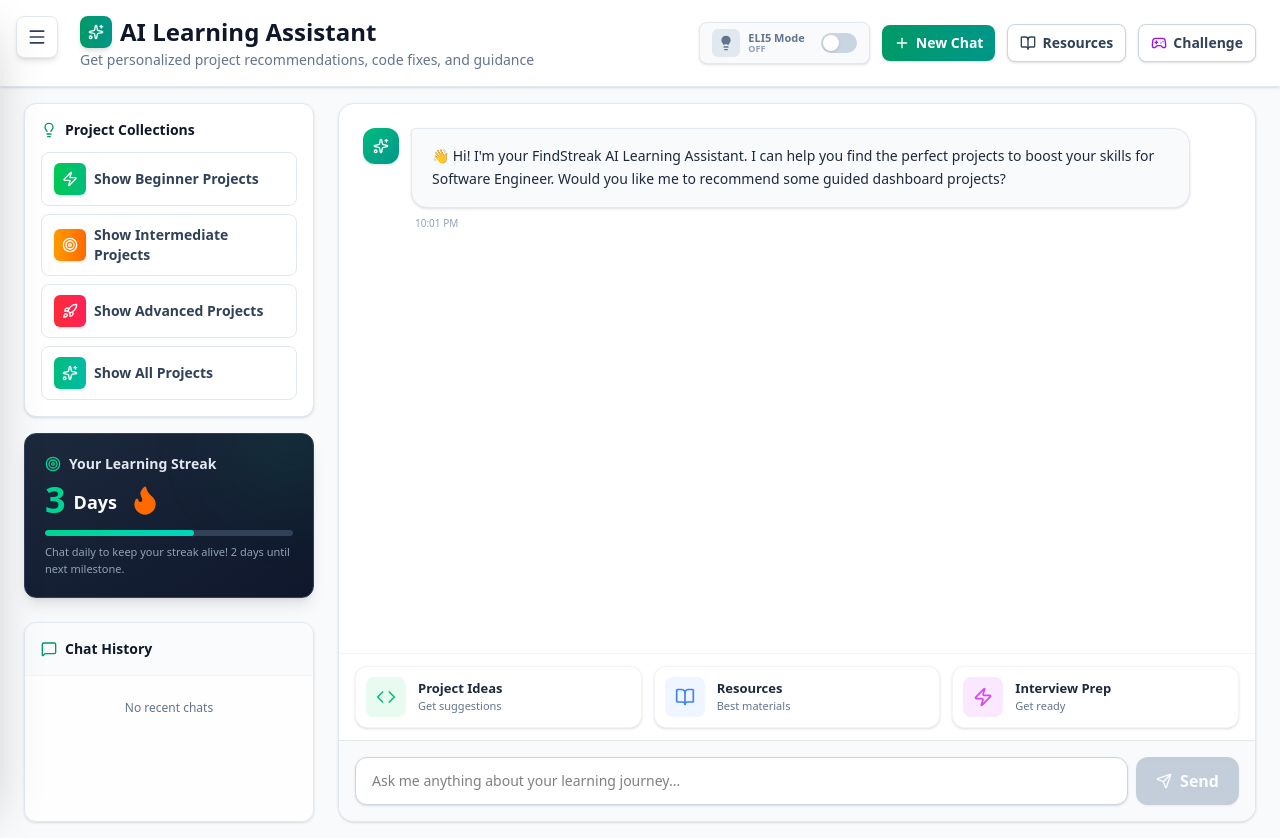
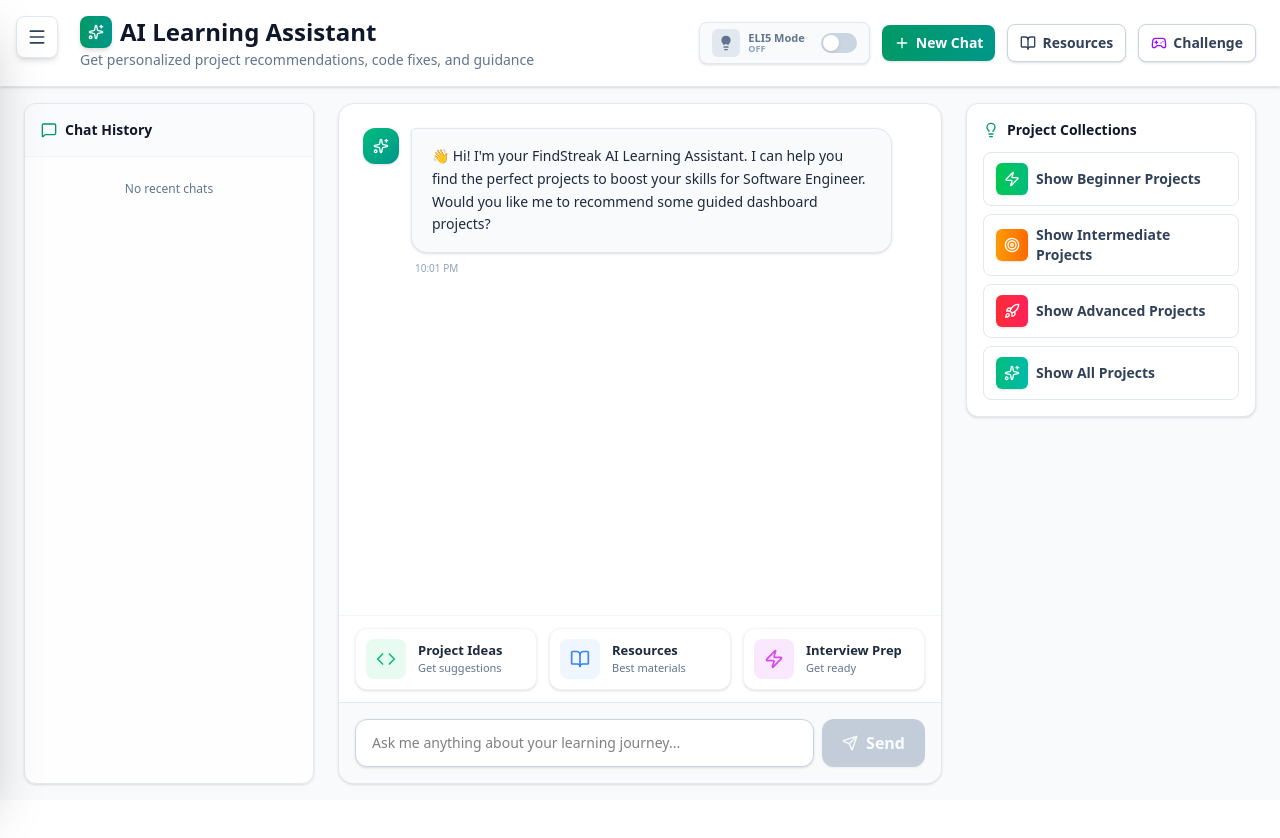
Before and after one commit to tekadvo1/career-website, a React (Vite) app in the folder client/: page /ai-assistant in a window 1280 px wide. After the commit the page ends 800 px from the top, so only its background shows below. Built offline with nearby package versions, Linux system fonts and the light colour scheme.

Commit message:
layout: rearrange AILearningAssistant grid, move Project Collections right, Chat History left, remove Learning Streak

```diff
--- a/client/src/components/AILearningAssistant.tsx
+++ b/client/src/components/AILearningAssistant.tsx
@@ -582,48 +582,9 @@
       <div className="max-w-[1500px] mx-auto px-4 lg:px-6 py-4 flex-1 flex flex-col w-full min-h-[calc(100vh-100px)]">
         <div className="grid grid-cols-1 lg:grid-cols-4 gap-4 lg:gap-6 flex-1">
 
-          {/* Left Sidebar - Quick Actions */}
+          {/* Left Sidebar - Chat History */}
           <div className="hidden lg:flex flex-col gap-4">
-            <div className="bg-white rounded-xl shadow-sm border border-slate-200 p-4">
-              <div className="flex items-center gap-2 mb-3">
-                <Lightbulb className="w-4 h-4 text-emerald-600" />
-                <h3 className="font-bold text-sm text-slate-900">Project Collections</h3>
-              </div>
-              <div className="space-y-2">
-                {quickActions.map((action, index) => {
-                  const Icon = action.icon;
-                  return (
-                    <button key={index} onClick={() => handleQuickAction(action.action)} className="w-full flex items-center gap-2 px-3 py-2.5 rounded-lg border border-slate-200 hover:border-emerald-300 hover:bg-emerald-50 transition-all group">
-                      <div className={`w-8 h-8 bg-gradient-to-r ${action.color} rounded-md flex items-center justify-center flex-shrink-0 shadow-sm`}>
-                        <Icon className="w-4 h-4 text-white" />
-                      </div>
-                      <span className="flex-1 text-left text-sm font-semibold text-slate-700 group-hover:text-emerald-700">{action.label}</span>
-                    </button>
-                  );
-                })}
-              </div>
-            </div>
-
-            <div className="bg-gradient-to-br from-slate-800 to-slate-900 rounded-xl shadow-lg border border-slate-700 p-5 shrink-0 relative overflow-hidden text-white">
-               <div className="absolute top-0 right-0 w-32 h-32 bg-emerald-500/10 rounded-full blur-2xl -translate-y-1/2 translate-x-1/3"></div>
-               <div className="relative z-10">
-                <div className="flex items-center gap-2 mb-2">
-                  <Target className="w-4 h-4 text-emerald-400" />
-                  <h3 className="font-bold text-sm text-slate-200">Your Learning Streak</h3>
-                </div>
-                <div className="flex items-end gap-2 text-white">
-                  <p className="text-4xl font-black text-emerald-400 leading-none">3</p>
-                  <p className="text-lg font-bold pb-0.5">Days</p>
-                  <FlameIcon className="w-8 h-8 text-orange-500 fill-orange-500 animate-pulse mb-0.5 ml-1" />
-                </div>
-                <div className="w-full bg-slate-700 h-1.5 rounded-full mt-3 overflow-hidden">
-                   <div className="w-3/5 bg-gradient-to-r from-emerald-400 to-teal-400 h-full rounded-full"></div>
-                </div>
-                <p className="text-[11px] text-slate-400 mt-2">Chat daily to keep your streak alive! 2 days until next milestone.</p>
-              </div>
-            </div>
-
-            <div className="bg-white/80 rounded-xl shadow-sm border border-slate-200 flex flex-col min-h-[200px] flex-1 overflow-hidden mt-2">
+            <div className="bg-white/80 rounded-xl shadow-sm border border-slate-200 flex flex-col min-h-[200px] flex-1 overflow-hidden">
               <div className="p-4 border-b border-slate-100 flex items-center justify-between shrink-0 bg-slate-50/50">
                 <div className="flex items-center gap-2">
                   <MessageSquare className="w-4 h-4 text-emerald-600" />
@@ -637,7 +598,7 @@
           </div>
 
           {/* Chat Interface */}
-          <div className="lg:col-span-3 flex flex-col bg-white rounded-2xl shadow-sm border border-slate-200 overflow-hidden relative">
+          <div className="lg:col-span-2 flex flex-col bg-white rounded-2xl shadow-sm border border-slate-200 overflow-hidden relative">
             {eli5Mode && (
               <div className="flex items-center justify-center gap-2 shrink-0 bg-amber-100 text-amber-800 text-xs font-bold py-2 px-4 text-center shadow-sm border-b border-amber-200">
                 <Lightbulb className="w-4 h-4 fill-amber-500 text-amber-500" />
@@ -824,6 +785,29 @@
               </div>
             </div>
           </div>
+
+          {/* Right Sidebar - Project Collections */}
+          <div className="hidden lg:flex flex-col gap-4">
+            <div className="bg-white rounded-xl shadow-sm border border-slate-200 p-4">
+              <div className="flex items-center gap-2 mb-3">
+                <Lightbulb className="w-4 h-4 text-emerald-600" />
+                <h3 className="font-bold text-sm text-slate-900">Project Collections</h3>
+              </div>
+              <div className="space-y-2">
+                {quickActions.map((action, index) => {
+                  const Icon = action.icon;
+                  return (
+                    <button key={index} onClick={() => handleQuickAction(action.action)} className="w-full flex items-center gap-2 px-3 py-2.5 rounded-lg border border-slate-200 hover:border-emerald-300 hover:bg-emerald-50 transition-all group">
+                      <div className={`w-8 h-8 bg-gradient-to-r ${action.color} rounded-md flex items-center justify-center flex-shrink-0 shadow-sm`}>
+                        <Icon className="w-4 h-4 text-white" />
+                      </div>
+                      <span className="flex-1 text-left text-sm font-semibold text-slate-700 group-hover:text-emerald-700">{action.label}</span>
+                    </button>
+                  );
+                })}
+              </div>
+            </div>
+          </div>
         </div>
       </div>
 
@@ -978,12 +962,3 @@
     </div>
   );
 }
-
-// Quick component for flame icon
-function FlameIcon(props: any) {
-  return (
-    <svg xmlns="http://www.w3.org/2000/svg" width="24" height="24" viewBox="0 0 24 24" fill="none" stroke="currentColor" strokeWidth="2" strokeLinecap="round" strokeLinejoin="round" {...props}>
-      <path d="M8.5 14.5A2.5 2.5 0 0 0 11 12c0-1.38-.5-2-1-3-1.072-2.143-.224-4.054 2-6 .5 2.5 2 4.9 4 6.5 2 1.6 3 3.5 3 5.5a7 7 0 1 1-14 0c0-1.153.433-2.294 1-3a2.5 2.5 0 0 0 2.5 2.5z"/>
-    </svg>
-  );
-}
```
